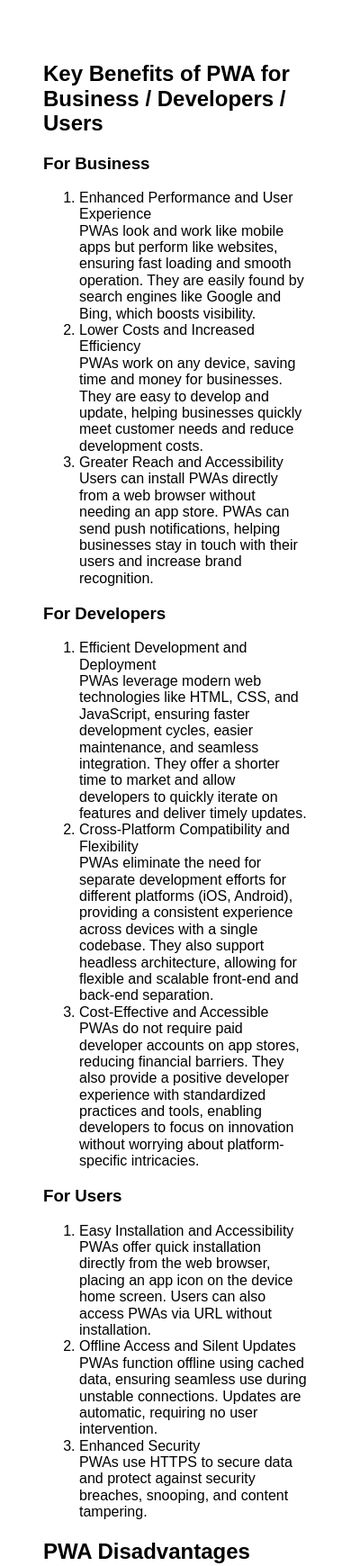
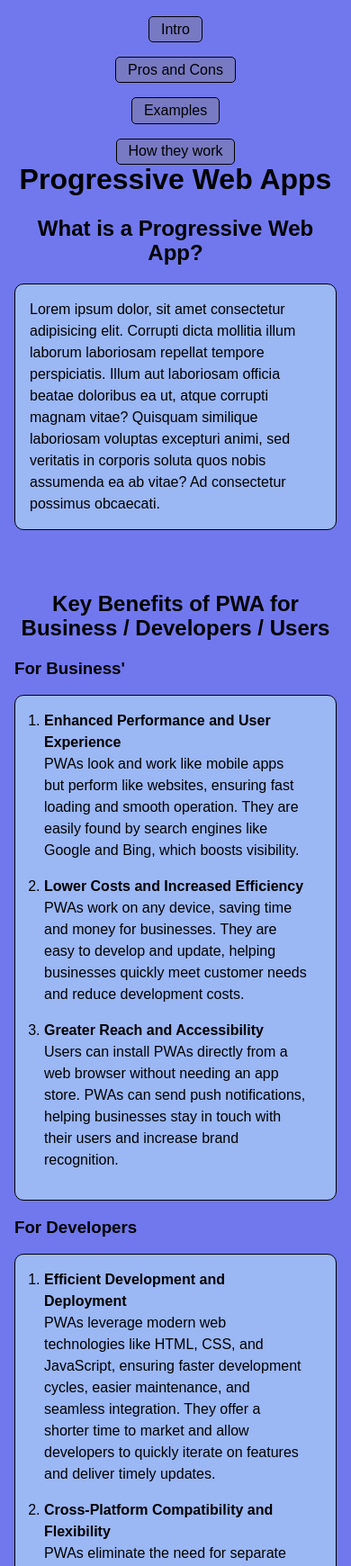
Before and after one commit to aidan-yip/pwa_demo, a plain HTML site: page index.html in a window 390 px wide. Shown: the top 1740 px of the page at 90% size. Drawn offline with Linux system fonts and the light colour scheme; a web font is replaced by a local one.

Commit message:
Added a section for 'How they work', updated the styles for mobile and tablet. Desktop still needs work

```diff
--- a/index.html
+++ b/index.html
@@ -1,5 +1,6 @@
 <!DOCTYPE html>
 <html lang="en">
+
 <head>
   <link rel="stylesheet" href="styles/normalize-fwd.css" />
   <link rel="stylesheet" href="styles/styles.css" />
@@ -8,8 +9,7 @@
   <link rel="preconnect" href="https://fonts.gstatic.com" crossorigin />
   <link
     href="https://fonts.googleapis.com/css2?family=Host+Grotesk:ital,wght@0,300..800;1,300..800&family=IBM+Plex+Sans+Condensed:ital,wght@0,100;0,200;0,300;0,400;0,500;0,600;0,700;1,100;1,200;1,300;1,400;1,500;1,600;1,700&family=IBM+Plex+Sans:ital,wght@0,100;0,200;0,300;0,400;0,500;0,600;0,700;1,100;1,200;1,300;1,400;1,500;1,600;1,700&display=swap"
-      rel="stylesheet"
-    />
+    rel="stylesheet" />
 
   <meta charset="UTF-8" />
   <meta name="viewport" content="width=device-width, initial-scale=1.0" />
@@ -17,149 +17,202 @@
   <script src="scripts/script.js" defer></script>
   <title>PWA Demo</title>
 </head>
+
 <body>
-    <!-- <section class="test">
-      <h1>Header</h1>
-      <h2>Header</h2>
-      <h3>Header</h3>
-      <h4>Header</h4>
+  <header class="navigation">
+    <nav class="site-nav">
+      <ul class="nav-menu">
+        <li> <a href="#intro">Intro</a>                 </li>
+        <li> <a href="#pros-and-cons">Pros and Cons</a> </li>
+        <li> <a href="#examples">Examples</a>           </li>
+        <li> <a href="#how-they-work">How they work</a> </li>
+      </ul>
+    </nav>
+  </header>
 
-      <a href="#">link</a>
+  <main>
+    <section class="intro" id="intro">
+      <h1>
+        Progressive Web Apps
+      </h1>
+      <h2>
+        What is a Progressive Web App?
+      </h2>
       <p>
-        Lorem, ipsum dolor sit amet consectetur adipisicing elit. Eum deleniti
-        veritatis suscipit accusamus corrupti obcaecati illum. Tempore unde
-        tenetur optio?
+        Lorem ipsum dolor, sit amet consectetur adipisicing elit. Corrupti dicta mollitia illum laborum laboriosam
+        repellat tempore perspiciatis. Illum aut laboriosam officia beatae doloribus ea ut, atque corrupti magnam vitae?
+        Quisquam similique laboriosam voluptas excepturi animi, sed veritatis in corporis soluta quos nobis assumenda ea
+        ab vitae? Ad consectetur possimus obcaecati.
       </p>
 
-      <section>
-        Lorem ipsum dolor, sit amet consectetur adipisicing elit. Molestias ab
-        rerum nihil natus cumque blanditiis maiores eaque nisi eligendi magnam
-        sed at minus assumenda placeat praesentium ea quo, ex id optio veniam?
-        Suscipit tenetur qui rerum dolore voluptatibus iste animi.
     </section>
 
-      <article>
-        Lorem, ipsum dolor sit amet consectetur adipisicing elit. Saepe
-        distinctio earum unde maiores, quaerat dignissimos in excepturi ipsa
-        ullam cum!
-      </article>
-
-        <section class="test">
-      <h1>Header</h1>
-      <h2>Header</h2>
-      <h3>Header</h3>
-      <h4>Header</h4>
-
-      <a href="#">link</a>
-      <p>
-        Lorem, ipsum dolor sit amet consectetur adipisicing elit. Eum deleniti
-        veritatis suscipit accusamus corrupti obcaecati illum. Tempore unde
-        tenetur optio?
-      </p>
-
-      <section>
-        Lorem ipsum dolor, sit amet consectetur adipisicing elit. Molestias ab
-        rerum nihil natus cumque blanditiis maiores eaque nisi eligendi magnam
-        sed at minus assumenda placeat praesentium ea quo, ex id optio veniam?
-        Suscipit tenetur qui rerum dolore voluptatibus iste animi.
-      </section>
-
-      <article>
-        Lorem, ipsum dolor sit amet consectetur adipisicing elit. Saepe
-        distinctio earum unde maiores, quaerat dignissimos in excepturi ipsa
-        ullam cum!
-      </article> -->
-
     <!-------------------------------------Minjin---------------------------------------->
-      <section class="pros_and_cons">
+    <section class="pros-and-cons" id="pros-and-cons">
       <h2>Key Benefits of PWA for Business / Developers / Users</h2>
-          <h3>For Business</h3>
-            <ol>
+      <h3>For Business'</h3>
+      <ol class="p-c-list">
         <li>
-                Enhanced Performance and User Experience<br>
-                PWAs look and work like mobile apps but perform like websites, ensuring fast loading and smooth operation. They are easily found by search engines like Google and Bing, which boosts visibility.
+          <span class="list-header">Enhanced Performance and User Experience</span><br>
+          PWAs look and work like mobile apps but perform like websites, ensuring fast loading and smooth operation.
+          They are easily found by search engines like Google and Bing, which boosts visibility.
         </li>
         <li>
-                Lower Costs and Increased Efficiency<br>
-                PWAs work on any device, saving time and money for businesses. They are easy to develop and update, helping businesses quickly meet customer needs and reduce development costs.
+          <span class="list-header">Lower Costs and Increased Efficiency</span><br>
+          PWAs work on any device, saving time and money for businesses. They are easy to develop and update, helping
+          businesses quickly meet customer needs and reduce development costs.
         </li>
         <li>
-                Greater Reach and Accessibility<br>
-                Users can install PWAs directly from a web browser without needing an app store. PWAs can send push notifications, helping businesses stay in touch with their users and increase brand recognition.
+          <span class="list-header">Greater Reach and Accessibility</span><br>
+          Users can install PWAs directly from a web browser without needing an app store. PWAs can send push
+          notifications, helping businesses stay in touch with their users and increase brand recognition.
         </li>
       </ol>
       <h3>For Developers</h3>
-            <ol>
+      <ol class="p-c-list">
         <li>
-                Efficient Development and Deployment<br>
-                PWAs leverage modern web technologies like HTML, CSS, and JavaScript, ensuring faster development cycles, easier maintenance, and seamless integration. They offer a shorter time to market and allow developers to quickly iterate on features and deliver timely updates.
+          <span class="list-header">Efficient Development and Deployment</span><br>
+          PWAs leverage modern web technologies like HTML, CSS, and JavaScript, ensuring faster development cycles,
+          easier maintenance, and seamless integration. They offer a shorter time to market and allow developers to
+          quickly iterate on features and deliver timely updates.
         </li>
         <li>
-                Cross-Platform Compatibility and Flexibility<br>
-                PWAs eliminate the need for separate development efforts for different platforms (iOS, Android), providing a consistent experience across devices with a single codebase. They also support headless architecture, allowing for flexible and scalable front-end and back-end separation.
+          <span class="list-header">Cross-Platform Compatibility and Flexibility</span><br>
+          PWAs eliminate the need for separate development efforts for different platforms (iOS, Android), providing a
+          consistent experience across devices with a single codebase. They also support headless architecture, allowing
+          for flexible and scalable front-end and back-end separation.
         </li>
         <li>
-                Cost-Effective and Accessible<br>
-                PWAs do not require paid developer accounts on app stores, reducing financial barriers. They also provide a positive developer experience with standardized practices and tools, enabling developers to focus on innovation without worrying about platform-specific intricacies.
+          <span class="list-header">Cost-Effective and Accessible</span><br>
+          PWAs do not require paid developer accounts on app stores, reducing financial barriers. They also provide a
+          positive developer experience with standardized practices and tools, enabling developers to focus on
+          innovation without worrying about platform-specific intricacies.
         </li>
       </ol>
       <h3>For Users</h3>
-            <ol>
+      <ol class="p-c-list">
         <li>
-                Easy Installation and Accessibility<br>
-                PWAs offer quick installation directly from the web browser, placing an app icon on the device home screen. Users can also access PWAs via URL without installation.
+          <span class="list-header">Easy Installation and Accessibility</span><br>
+          PWAs offer quick installation directly from the web browser, placing an app icon on the device home screen.
+          Users can also access PWAs via URL without installation.
         </li>
         <li>
-                Offline Access and Silent Updates<br>
-                PWAs function offline using cached data, ensuring seamless use during unstable connections. Updates are automatic, requiring no user intervention.
+          <span class="list-header">Offline Access and Silent Updates</span><br>
+          PWAs function offline using cached data, ensuring seamless use during unstable connections. Updates are
+          automatic, requiring no user intervention.
         </li>
         <li>
-                Enhanced Security<br>
+          <span class="list-header">Enhanced Security</span><br>
           PWAs use HTTPS to secure data and protect against security breaches, snooping, and content tampering.
         </li>
       </ol>
       <h2>PWA Disadvantages</h2>
-            <ol>
-              <li>Issues with legacy devices<br>
-                Older mobile devices with outdated web browsers may not support PWAs well, leading to potential customer complaints. As web technologies advance, this problem will gradually diminish. Additionally, on iOS, some features may have limitations due to platform restrictions.</li>
-              <li>Limited functionality<br>
-                PWAs can't access certain important device features like Bluetooth, proximity sensors, and advanced camera controls. JavaScript's single-threaded nature limits performance and battery efficiency, which can impact the overall user experience.</li>
-              <li>Potential feature inconsistencies
-                The appearance and functionality of PWAs may not be consistent across different browsers and devices, which can reduce the perceived quality of the application. Native apps provide a more consistent and polished experience, benefiting from direct access to device features and better performance optimization.</li>
+      <ol class="p-c-list">
+        <li>
+          <span class="list-header">Issues with legacy devices</span><br>
+          Older mobile devices with outdated web browsers may not support PWAs well, leading to potential customer
+          complaints. As web technologies advance, this problem will gradually diminish. Additionally, on iOS, some
+          features may have limitations due to platform restrictions.</li>
+        <li>
+          <span class="list-header">Limited functionality</span><br>
+          PWAs can't access certain important device features like Bluetooth, proximity sensors, and advanced camera
+          controls. JavaScript's single-threaded nature limits performance and battery efficiency, which can impact the
+          overall user experience.</li>
+        <li>
+          <span class="list-header">Potential feature inconsistencies</span> <br>
+          The appearance and functionality of PWAs may not be consistent across different browsers and devices, which
+          can reduce the perceived quality of the application. Native apps provide a more consistent and polished
+          experience, benefiting from direct access to device features and better performance optimization.</li>
       </ol>
     </section>
-          <section class="examples">
+    <section class="examples" id="examples">
       <h2>Examples of PWAs</h2>
       <h3>Uber</h3>
-                <ul>
-                  <li>Fast and Reliable: Provides quick load times and smooth user experience even on slow networks.</li>
-                  <li>Low Data Usage: Optimized for minimal data consumption, making it ideal for areas with limited connectivity.</li>
-                  <li>Offline Functionality: Allows users to check prices and ride information even when offline.</li>
+      <ul class="p-c-list">
+        <li><span class="list-header">Fast and Reliable:    </span> Provides quick load times and smooth user experience even on slow networks.</li>
+        <li><span class="list-header">Low Data Usage:       </span> Optimized for minimal data consumption, making it ideal for areas with limited connectivity.</li>
+        <li><span class="list-header">Offline Functionality:</span> Allows users to check prices and ride information even when offline.</li>
       </ul>
       <p>
-                  Uber transitioned to a PWA to offer a seamless experience to more users, regardless of their network connectivity and device type. The PWA was engineered to perform efficiently even on 2G connections, enhancing accessibility and convenience. This shift led to a significant increase in user engagement, as riders could book rides directly through their web browsers. Consequently, Uber's PWA recorded higher booking numbers and contributed to a 16% year-on-year revenue growth, amounting to $37.2 billion in 2023. This transition particularly benefited users with older devices or slow internet speeds, making the service more inclusive.
+        Uber transitioned to a PWA to offer a seamless experience to more users, regardless of their network
+        connectivity and device type. The PWA was engineered to perform efficiently even on 2G connections, enhancing
+        accessibility and convenience. This shift led to a significant increase in user engagement, as riders could book
+        rides directly through their web browsers. Consequently, Uber's PWA recorded higher booking numbers and
+        contributed to a 16% year-on-year revenue growth, amounting to $37.2 billion in 2023. This transition
+        particularly benefited users with older devices or slow internet speeds, making the service more inclusive.
       </p>
       <h3>Starbucks</h3>
-                <ul>
-                  <li>Offline Capabilities: Users can browse the menu and place orders even without an internet connection, enhancing accessibility.</li>
-                  <li>Fast Loading Times: Optimized for speed, the app provides a quick and smooth user experience, reducing wait times.</li>
-                  <li>Low Data Usage: Efficient data consumption makes it ideal for users with limited or expensive data plans.</li>
+      <ul class="p-c-list">
+        <li><span class="list-header">Offline Capabilities:</span> Users can browse the menu and place orders even without an internet connection,
+          enhancing accessibility.</li>
+        <li><span class="list-header">Fast Loading Times:</span> Optimized for speed, the app provides a quick and smooth user experience, reducing wait
+          times.</li>
+        <li><span class="list-header">Low Data Usage:</span> Efficient data consumption makes it ideal for users with limited or expensive data plans.
+        </li>
       </ul>
       <p>
-                  Originally, Starbucks operated as a global mobile ordering app. However, the necessity to be accessible in both existing and emerging markets prompted Starbucks to transition to a PWA. This move capitalized on the benefits of progressive web apps, resulting in a 99.84% more lightweight user experience and a 23% increase in order diversity. Consequently, Starbucks' PWA enabled a more efficient and inclusive customer experience, regardless of device or internet speed.
+        Originally, Starbucks operated as a global mobile ordering app. However, the necessity to be accessible in both
+        existing and emerging markets prompted Starbucks to transition to a PWA. This move capitalized on the benefits
+        of progressive web apps, resulting in a 99.84% more lightweight user experience and a 23% increase in order
+        diversity. Consequently, Starbucks' PWA enabled a more efficient and inclusive customer experience, regardless
+        of device or internet speed.
       </p>
       <h3>Pinterest</h3>
-                <ul>
-                  <li>Seamless Browsing: Users can browse and upload pins, manage their boards, and explore content smoothly, just like the native app.</li>
-                  <li>Offline Access: Allows users to view saved pins and boards even without an internet connection.</li>
-                  <li>Enhanced Performance: Faster load times and improved responsiveness, providing a better user experience.</li>
+      <ul class="p-c-list">
+        <li><span class="list-header">Seamless Browsing:</span> Users can browse and upload pins, manage their boards, and explore content smoothly, just
+          like the native app.</li>
+        <li><span class="list-header">Offline Access:</span> Allows users to view saved pins and boards even without an internet connection.</li>
+        <li><span class="list-header">Enhanced Performance:</span> Faster load times and improved responsiveness, providing a better user experience.
+        </li>
       </ul>
       <p>
-                  In 2017, Pinterest operated a mobile web app but identified a need to improve the experience for users in low-bandwidth environments and those with limited data plans. To address this, Pinterest transitioned to a PWA, which led to significant benefits. Site engagement increased by 60%, user-generated ad revenue grew by 44%, and the time users spent on the site rose by 40%.
+        In 2017, Pinterest operated a mobile web app but identified a need to improve the experience for users in
+        low-bandwidth environments and those with limited data plans. To address this, Pinterest transitioned to a PWA,
+        which led to significant benefits. Site engagement increased by 60%, user-generated ad revenue grew by 44%, and
+        the time users spent on the site rose by 40%.
       </p>
     </section>
 
     <!-------------------------------------Minjin---------------------------------------->
 
+
+
+
+
+
+    <!-------------------------------------Angus---------------------------------------->
+
+    <section class="how-they-work" id="how-they-work">
+      <h2>How PWAs actually work</h2>
+      <p class="p-c-list">
+        At its core, Progressive Web Apps are created with HTML, CSS and Javascript. But what makes them unique is the
+        way that they use caching. Normally when someone access the average website, the content and data from the site
+        are retrieved by making HTTPS requests, but the main benefit of PWA's is that they can be used offline, and they
+        do that through the process of caching the apps resources on the device, so there's no need to make a request to
+        the server.
+      </p>
+      <h3>
+        Service Workers
+      </h3>
+      <p class="p-c-list">
+        The technology that powers PWAs are called service workers. A service worker acts as a powerful background script that enhances the app's performance, reliability, and user experience. It intercepts network requests, enabling the app to cache resources and serve them locally, even when the user is offline or has a weak connection. Service workers also are behind the caching system that allows PWAs to be used offline. There is a 'life cycle' that makes use of different event listeners that each do a specific role to enable caching, background synchronization, and notifications in PWAs. These are the Install event, Activate event, Fetch event, Sync event, and Push event.
+      </p>
+      <h3>
+        Install Event
+      </h3>
+      <p class="p-c-list">
+        The install event in service workers is triggered when the browser installs the service worker. It's commonly used to cache critical resources, also known as 'pre-caching', ensuring the app works offline or loads faster. Developers typically use event.waitUntil() with the Cache API to store files during this phase, preparing the app for future use.
+      </p>
+      <h3>
+        Activate Event
+      </h3>
+      <p class="p-c-list">
+        The activate event in a service worker's life cycle is triggered after installation, once old versions of the service worker are no longer controlling any pages. It is used to clean up outdated caches, prepare the app for resource management, and take control of all clients. This ensures the service worker is fully ready to handle requests efficiently.
+      </p>
+    </section>
+
+
 </body>
+</main>
+
 </html>
--- a/styles/styles.css
+++ b/styles/styles.css
@@ -6,14 +6,149 @@
     --font-color: ;
 }
 
+
+
 body {
     /* temporary padding to see elements better */
-    padding: 3rem;
+    /* padding: 1rem; */
     font-family: "Host Grotesk", sans-serif;
 }
 
 /* typography */
+h1,
+h2,
+h3,
+h4,
+h5,
+h6 {
+    font-family: "Host Grotesk", sans-serif;
+}
 
-/* images*/
+p, li{
+    line-height: 1.5rem;
+}
 
-/* components */
+
+
+/* Nav - Mobile Styles */
+.navigation {
+    position: fixed;
+    justify-content: center;
+    z-index: 1;
+    width: 100%;
+    top: 0;
+    left: 0;
+    background-color: transparent;
+}
+
+.nav-menu {
+    list-style: none;
+    display: flex;
+    gap: 1rem;
+    padding: 0.125rem 0.5rem;
+    display: flex;
+    flex-direction: column;
+    align-items: center;
+}
+
+nav li a {
+    text-decoration: none;
+    border: 1px solid #000;
+    border-radius:5px;
+    padding: 0.1rem 0.8rem;
+    color: #000000;
+    transition: 300ms;
+    background-color: #837f7f63;
+    backdrop-filter: blur(50px);
+    display: inline-block;
+}
+
+/* Nav - Tablet styles */
+
+@media (min-width: 32em) {
+    .nav-menu{
+        flex-direction: row;
+        justify-content: center;
+    }
+}
+
+
+/* main styles */
+main {
+    padding: 1rem;
+    background-color: #7178ed;
+}
+
+/* Intro - mobile styles*/
+.intro {
+    padding-top: 9rem;
+}
+
+.intro h1 {
+    text-align: center;
+}
+
+.intro h2 {
+    text-align: center;
+}
+
+.intro p {
+    border: 1px #000 solid;
+    border-radius: 10px;
+    padding: 1rem 1rem;
+    background-color: #9bb7f4;
+}
+
+/* Intro - Tablet styles*/
+@media (min-width: 32em) {
+    .intro{
+        padding-top: 2rem;
+    }
+}
+
+/* Intro - Desktop styles */
+
+
+
+
+/* Pros and Cons - Mobile styles */
+.pros-and-cons {
+    padding-top: 2rem;
+}
+
+.pros-and-cons h2 {
+    text-align: center;
+}
+
+.pros-and-cons li {
+    padding-bottom: 1rem;
+}
+
+.p-c-list {
+    border: #000 solid 1px;
+    border-radius: 10px;
+    padding: 1rem 2rem;
+    background-color: #9bb7f4;
+}
+
+.list-header {
+    font-weight: bold;
+}
+
+/* Pros and Cons - Desktop styles */
+
+
+
+/* Examples - mobile styles */
+.examples{
+    padding-top: 1rem;
+}
+
+.examples h2 {
+    text-align: center;
+}
+
+/* How they work styles - mobile */
+.how-they-work h2 {
+    text-align: center;
+}
```
Lines whose indentation alone changed are shown as unchanged.
